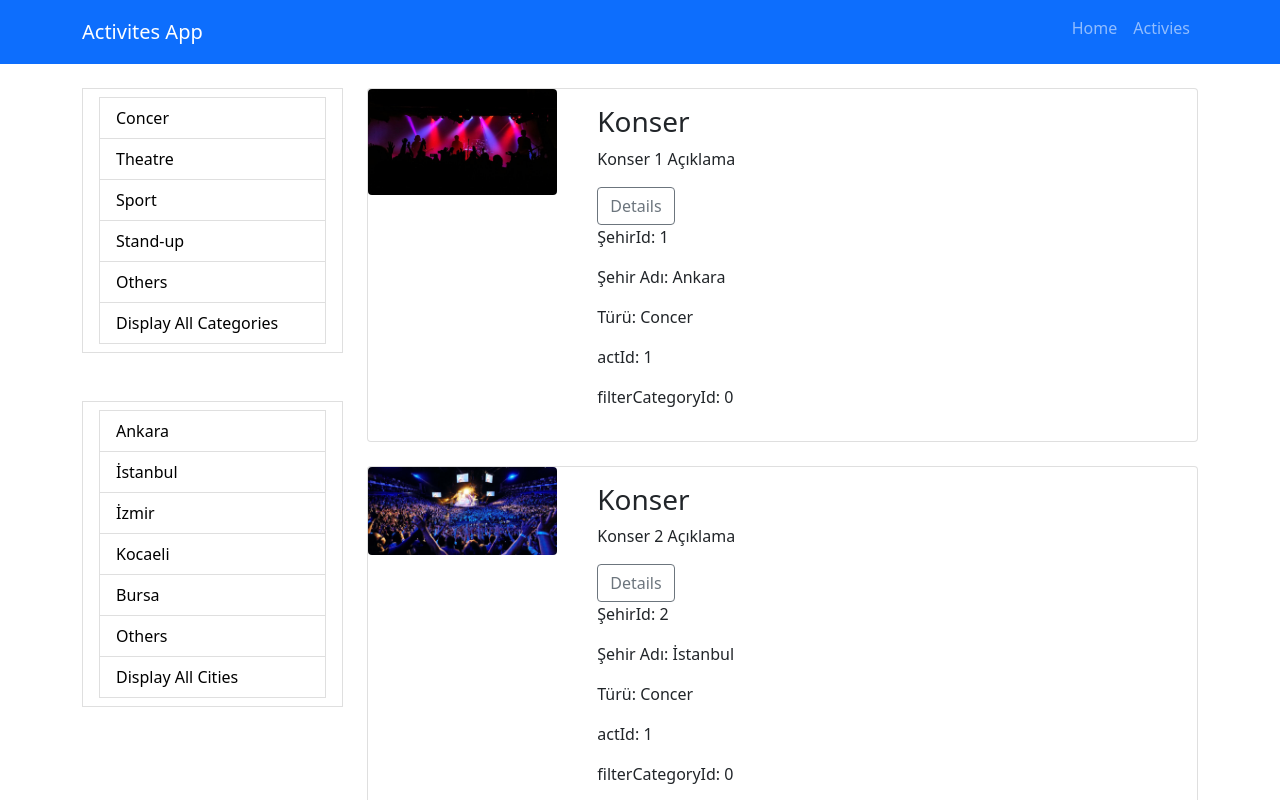
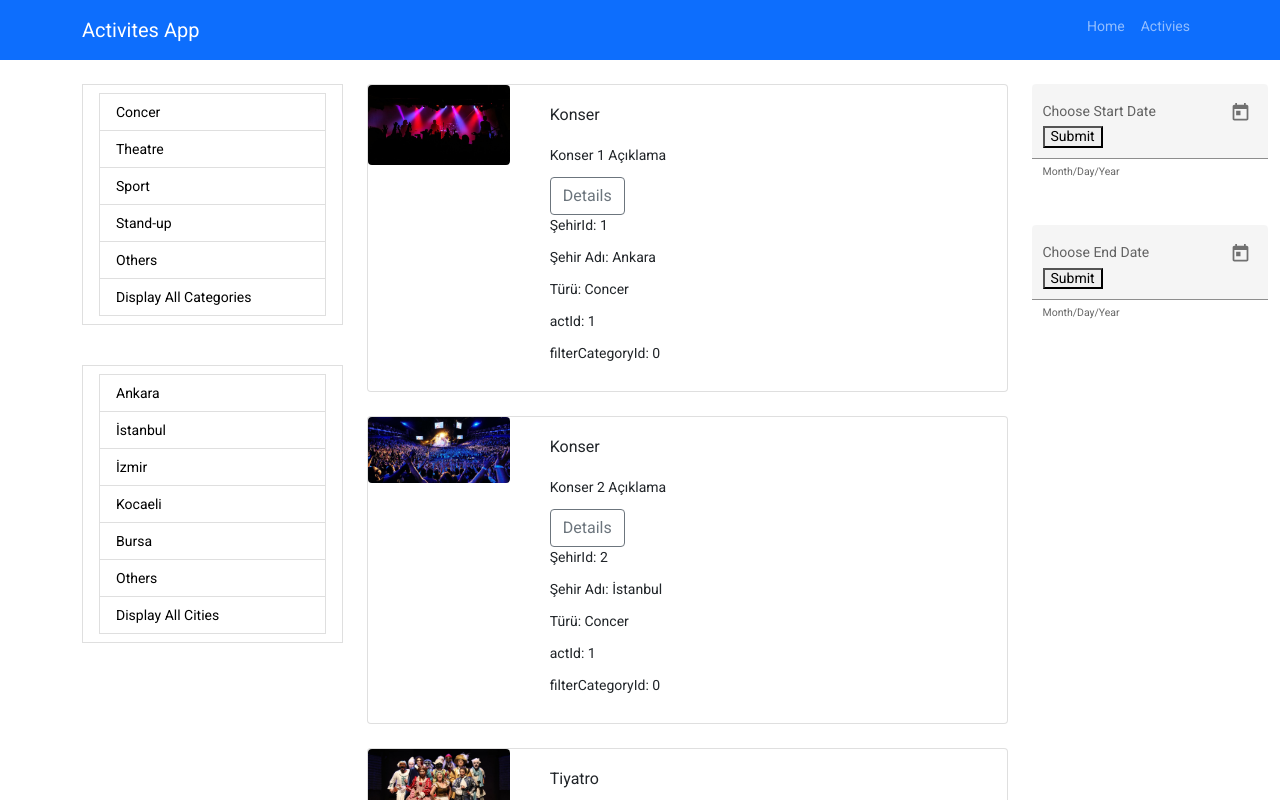
Before and after one commit to anilakbulut/CaseAngular, an Angular app in the folder NgCase/: page /activities in a window 1280 px wide. Shown: the top 800 px of the page. Built offline with nearby package versions, Linux system fonts and the light colour scheme; data requests are answered from the project's data file.

Commit message:
date componenti eklendi

```diff
--- a/NgCase/angular.json
+++ b/NgCase/angular.json
@@ -23,6 +23,7 @@
               "src/assets"
             ],
             "styles": [
+              "./node_modules/@angular/material/prebuilt-themes/indigo-pink.css",
               "src/styles.css"
             ],
             "scripts": [
@@ -92,6 +93,7 @@
               "src/assets"
             ],
             "styles": [
+              "./node_modules/@angular/material/prebuilt-themes/indigo-pink.css",
               "src/styles.css"
             ],
             "scripts": []
--- a/NgCase/package.json
+++ b/NgCase/package.json
@@ -11,10 +11,12 @@
   "private": true,
   "dependencies": {
     "@angular/animations": "^14.0.0",
+    "@angular/cdk": "^14.0.3",
     "@angular/common": "^14.0.0",
     "@angular/compiler": "^14.0.0",
     "@angular/core": "^14.0.0",
     "@angular/forms": "^14.0.0",
+    "@angular/material": "^14.0.3",
     "@angular/platform-browser": "^14.0.0",
     "@angular/platform-browser-dynamic": "^14.0.0",
     "@angular/router": "^14.0.0",
--- a/NgCase/src/app/app.component.html
+++ b/NgCase/src/app/app.component.html
@@ -7,8 +7,11 @@
       <br><br>
       <app-city  (cityId)='addCityId($event)'></app-city>
     </div>
-    <div class="col-md-9">
+    <div class="col-md-7">
       <app-activies [filterCityId]="filterCityId" [filterCategoryId]="filterCategoryId"></app-activies>
+    </div>
+    <div class="col-md-2">
+      <app-date (totalStartDate)='startDate($event)' (totalEndDate)='endDate($event)'></app-date>
     </div>
   </div>
 </div>
--- a/NgCase/src/app/app.component.ts
+++ b/NgCase/src/app/app.component.ts
@@ -1,4 +1,5 @@
 import { Component } from '@angular/core';
+import { DateActivities } from './models/dateActivities';
 
 @Component({
   selector: 'app-root',
@@ -11,6 +12,9 @@ export class AppComponent {
   filterCityId: number;
   filterCategoryId: number;
 
+  totalStartDate: DateActivities;
+  totalEndDate: DateActivities;
+
   addCityId(newItem: any) {
     console.log("parentCityId:"+newItem);
     this.filterCityId = newItem;
@@ -19,4 +23,11 @@ export class AppComponent {
     console.log("parentCategoryId:"+newItem);
     this.filterCategoryId = newItem;
   }
+
+  startDate(newItem: any){
+    this.totalStartDate = newItem;
+  }
+  endDate(newItem:any){
+    this.totalEndDate = newItem;
+  }
 }
--- /dev/null
+++ b/NgCase/src/app/date/date.component.html
@@ -0,0 +1,21 @@
+<div>
+    <mat-form-field appearance="fill">
+        <mat-label>Choose Start Date</mat-label>
+        <input matInput [matDatepicker]="picker1" placeholder="Date" [(ngModel)]="startDate">
+        <mat-hint>Month/Day/Year</mat-hint>
+        <mat-datepicker-toggle matSuffix [for]="picker1"></mat-datepicker-toggle>
+        <mat-datepicker #picker1></mat-datepicker>
+        <button mat-raised-button color="accent" class="Button" (click)="SubmitStartDate()">Submit</button>
+    </mat-form-field>
+</div>
+
+<div class="mt-5">
+    <mat-form-field appearance="fill">
+        <mat-label>Choose End Date</mat-label>
+        <input matInput [matDatepicker]="picker2" placeholder="Date" [(ngModel)]="endDate">
+        <mat-hint>Month/Day/Year</mat-hint>
+        <mat-datepicker-toggle matSuffix [for]="picker2"></mat-datepicker-toggle>
+        <mat-datepicker #picker2></mat-datepicker>
+        <button mat-raised-button color="accent" class="Button" (click)="SubmitEndDate()">Submit</button>
+    </mat-form-field>
+</div>
--- /dev/null
+++ b/NgCase/src/app/date/date.component.ts
@@ -0,0 +1,43 @@
+import { Component, EventEmitter, OnInit, Output } from '@angular/core';
+import {FormControl} from '@angular/forms';
+import { DateActivities } from '../models/dateActivities';
+
+@Component({
+  selector: 'app-date',
+  templateUrl: './date.component.html',
+  styleUrls: ['./date.component.css']
+})
+
+
+export class DateComponent implements OnInit {
+
+  constructor() { }
+  startDate: Date;
+  endDate: Date;
+
+  @Output() totalStartDate = new EventEmitter<DateActivities>;
+  @Output() totalEndDate = new EventEmitter<DateActivities>;
+
+  sendStartDate: DateActivities;
+  sendEndDate: DateActivities;
+
+  SubmitStartDate(){
+    this.sendStartDate = {day:this.startDate.getDate(),
+                          month:this.startDate.getMonth()+1,
+                          year:this.startDate.getFullYear()};
+    this.totalStartDate.emit(this.sendStartDate);
+  }
+
+  SubmitEndDate(){
+    this.sendEndDate = {day:this.endDate.getDate(),
+                          month:this.endDate.getMonth()+1,
+                          year:this.endDate.getFullYear()};
+    this.totalEndDate.emit(this.sendEndDate);
+
+  }
+
+
+  ngOnInit(): void {
+  }
+
+}
--- /dev/null
+++ b/NgCase/src/app/models/dateActivities.ts
@@ -0,0 +1,5 @@
+export interface DateActivities{
+    day:number;
+    month:number;
+    year:number;
+}
--- a/NgCase/src/app/pipes/activities-filter.pipe.ts
+++ b/NgCase/src/app/pipes/activities-filter.pipe.ts
@@ -19,7 +19,6 @@ export class ActivitiesFilterPipe implements PipeTransform {
       return activies.filter((a: Activities) =>
       a.actId == filterCategoryId);
     }
-
     return activies;
   }
 
--- a/NgCase/src/index.html
+++ b/NgCase/src/index.html
@@ -6,8 +6,11 @@
   <base href="/">
   <meta name="viewport" content="width=device-width, initial-scale=1">
   <link rel="icon" type="image/x-icon" href="favicon.ico">
+  <link rel="preconnect" href="https://fonts.gstatic.com">
+  <link href="https://fonts.googleapis.com/css2?family=Roboto:wght@300;400;500&display=swap" rel="stylesheet">
+  <link href="https://fonts.googleapis.com/icon?family=Material+Icons" rel="stylesheet">
 </head>
-<body>
+<body class="mat-typography">
   <app-root></app-root>
 </body>
 </html>
--- a/NgCase/src/styles.css
+++ b/NgCase/src/styles.css
@@ -1,2 +1,4 @@
 /* You can add global styles to this file, and also import other style files */
 @import "~bootstrap/dist/css/bootstrap.min.css";
+html, body { height: 100%; }
+body { margin: 0; font-family: Roboto, "Helvetica Neue", sans-serif; }
```
Also changed, not shown: NgCase/src/app/app.module.ts (+17 -2 lines), NgCase/src/app/date/date.component.css (added), 2 other files (tests, documents, lock files or other folders).
